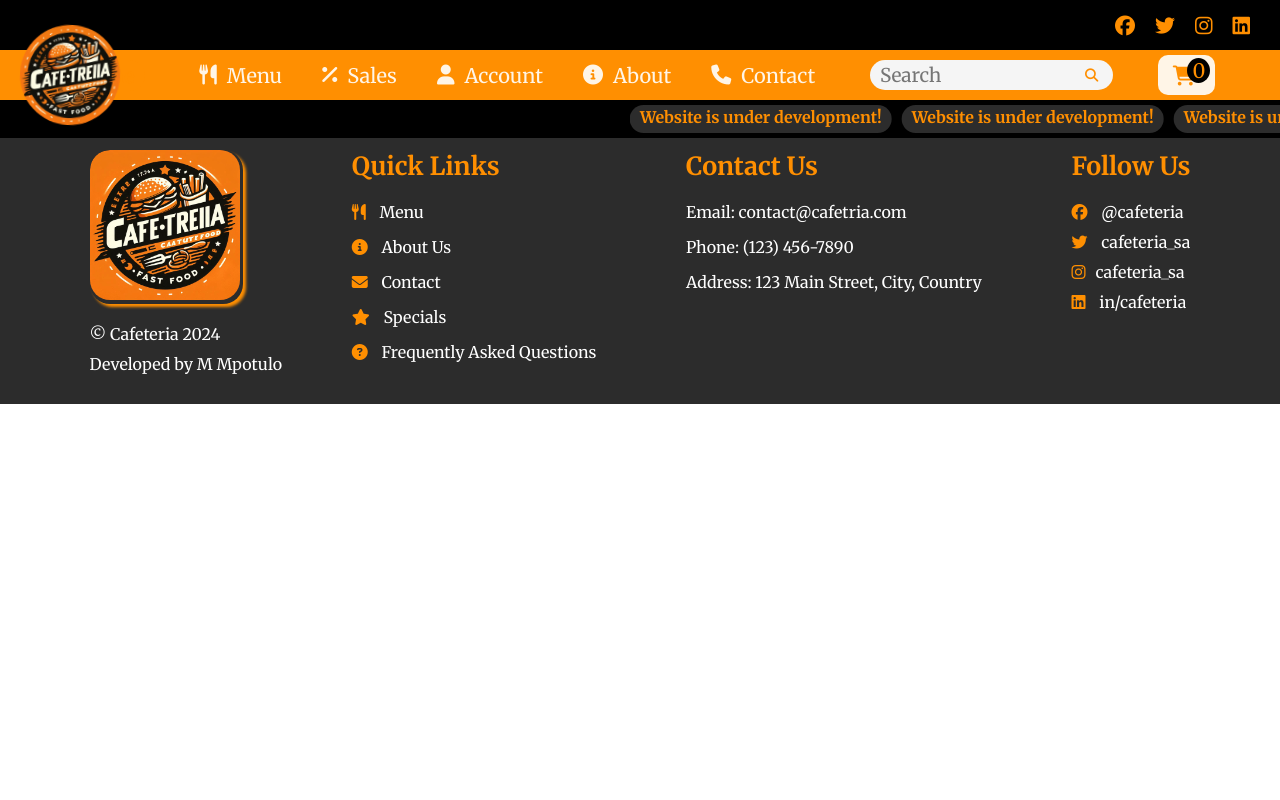
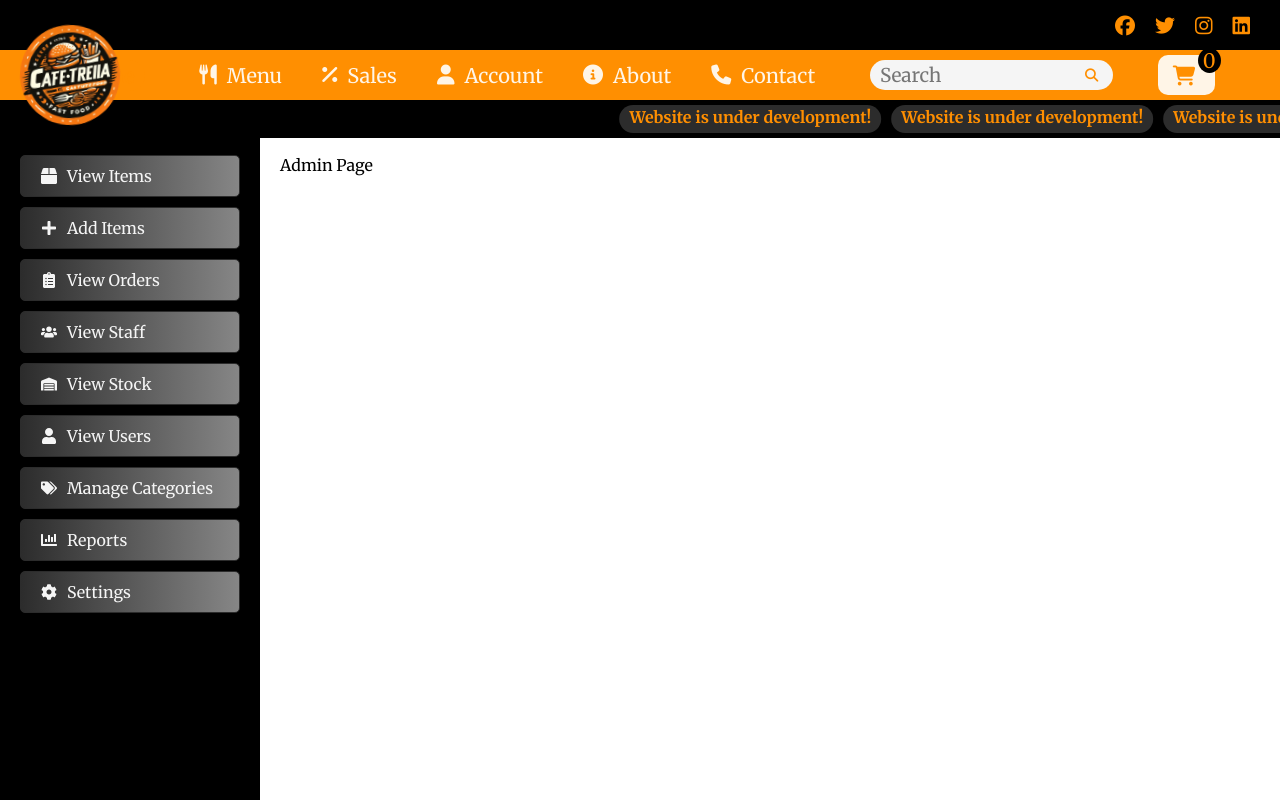
Before and after one commit to mmpotulo28/cafetria, a Next.js app: page /endpoints/admin in a window 1280 px wide. Shown: the top 800 px of the page. Built offline with nearby package versions, Linux system fonts and the light colour scheme.

Commit message:
Refactor package dependencies and add admin layout and sidebar components

```diff
--- a/package.json
+++ b/package.json
@@ -21,13 +21,15 @@
     "next": "^14.2.8",
     "pg": "^8.13.0",
     "react": "^18.3.1",
-    "react-dom": "^18.0.0"
+    "react-dom": "^18.0.0",
+    "react-icons": "^5.3.0"
   },
   "devDependencies": {
     "@types/node": "^20.0.0",
     "@types/pg": "^8.11.10",
     "@types/react": "^18.0.0",
     "@types/react-dom": "^18.0.0",
+    "@types/react-icons": "^2.2.7",
     "typescript": "^5.0.0"
   }
 }
--- /dev/null
+++ b/src/components/AdminLayout/admin-layout.module.css
@@ -0,0 +1,13 @@
+.adminLayout {
+	display: flex;
+	flex-direction: row;
+	height: 100vh;
+	margin-top: 135px;
+}
+
+.mainContent {
+	flex: 1;
+	padding: 20px;
+	background-color: var(--bg-color);
+	overflow-y: auto;
+}
--- /dev/null
+++ b/src/components/AdminLayout/index.tsx
@@ -0,0 +1,18 @@
+import React from "react";
+import styles from "./admin-layout.module.css";
+import AdminSidebar from "../AdminSidebar";
+
+interface AdminLayoutProps {
+	children: React.ReactNode;
+}
+
+const AdminLayout: React.FC<AdminLayoutProps> = ({ children }) => {
+	return (
+		<div className={styles.adminLayout}>
+			<AdminSidebar />
+			<div className={styles.mainContent}>{children}</div>
+		</div>
+	);
+};
+
+export default AdminLayout;
--- /dev/null
+++ b/src/components/AdminSidebar/admin-sidebar.module.css
@@ -0,0 +1,50 @@
+.sidebar {
+	width: 220px;
+	height: 100vh;
+	background-color: black;
+	color: var(--font-color);
+	display: flex;
+	flex-direction: column;
+	padding: 20px;
+}
+
+.sidebarHeader {
+	font-size: 1.5em;
+	margin-bottom: 20px;
+}
+
+.sidebarItem {
+	padding: 10px 20px;
+	cursor: pointer;
+	transition: background-color 0.3s;
+	border-radius: 5px;
+	border: 1px solid var(--forth-color);
+	background: linear-gradient(to right, var(--forth-color), rgb(134, 134, 134));
+	background-color: var(--forth-color);
+	overflow: hidden;
+	transition: all 0.3s ease;
+}
+
+.sidebarItem a {
+	display: flex;
+	align-items: center;
+	color: inherit;
+	gap: 10px;
+}
+
+.sidebarItem:hover {
+	background: linear-gradient(to left, var(--forth-color), rgb(134, 134, 134));
+	border-bottom: 1px solid var(--prim-color);
+}
+
+.sidebarFooter {
+	margin-top: auto;
+	font-size: 0.9em;
+	color: var(--forth-color);
+}
+
+.sidebarList {
+	display: grid;
+	grid-template-columns: 1fr;
+	gap: 10px;
+}
--- /dev/null
+++ b/src/components/AdminSidebar/index.tsx
@@ -0,0 +1,69 @@
+import React from "react";
+import styles from "./admin-sidebar.module.css";
+import {
+	FaBox,
+	FaPlus,
+	FaClipboardList,
+	FaUsers,
+	FaWarehouse,
+	FaUser,
+	FaTags,
+	FaChartBar,
+	FaCog,
+} from "react-icons/fa";
+
+const AdminSidebar: React.FC = () => {
+	return (
+		<div className={styles.sidebar}>
+			<ul className={styles.sidebarList}>
+				<li className={styles.sidebarItem}>
+					<a href="/admin/view-items">
+						<FaBox /> View Items
+					</a>
+				</li>
+				<li className={styles.sidebarItem}>
+					<a href="/admin/add-items">
+						<FaPlus /> Add Items
+					</a>
+				</li>
+				<li className={styles.sidebarItem}>
+					<a href="/admin/view-orders">
+						<FaClipboardList /> View Orders
+					</a>
+				</li>
+				<li className={styles.sidebarItem}>
+					<a href="/admin/view-staff">
+						<FaUsers /> View Staff
+					</a>
+				</li>
+				<li className={styles.sidebarItem}>
+					<a href="/admin/view-stock">
+						<FaWarehouse /> View Stock
+					</a>
+				</li>
+				<li className={styles.sidebarItem}>
+					<a href="/admin/view-users">
+						<FaUser /> View Users
+					</a>
+				</li>
+				<li className={styles.sidebarItem}>
+					<a href="/admin/manage-categories">
+						<FaTags /> Manage Categories
+					</a>
+				</li>
+				<li className={styles.sidebarItem}>
+					<a href="/admin/reports">
+						<FaChartBar /> Reports
+					</a>
+				</li>
+				<li className={styles.sidebarItem}>
+					<a href="/admin/settings">
+						<FaCog /> Settings
+					</a>
+				</li>
+			</ul>
+		</div>
+	);
+};
+
+export default AdminSidebar;
--- a/src/pages/endpoints/admin/index.tsx
+++ b/src/pages/endpoints/admin/index.tsx
@@ -1,7 +1,8 @@
+import AdminLayout from "@/components/AdminLayout";
 import React from "react";
 
 const Page: React.FC = () => {
-	return <>admin only</>;
+	return <AdminLayout>Admin Page</AdminLayout>;
 };
 
 export default Page;
--- a/src/styles/globals.css
+++ b/src/styles/globals.css
@@ -1,10 +1,10 @@
-@import url('https://fonts.googleapis.com/css2?family=Merriweather:ital,wght@0,300;0,400;0,700;0,900;1,300;1,400;1,700;1,900&display=swap');
+@import url("https://fonts.googleapis.com/css2?family=Merriweather:ital,wght@0,300;0,400;0,700;0,900;1,300;1,400;1,700;1,900&display=swap");
 
 * {
 	margin: 0;
 	padding: 0;
 	scroll-behavior: smooth;
-	font-family: 'Merriweather', serif;
+	font-family: "Merriweather", serif;
 }
 
 a {
@@ -497,7 +497,7 @@ main {
 	max-block-size: 87vh;
 	min-block-size: 87vh;
 	min-inline-size: 100%;
-	background-image: url('/images/menu-back.png');
+	background-image: url("/images/menu-back.png");
 }
 
 .embla {
@@ -587,7 +587,7 @@ main {
 	margin: 0;
 	padding: 0;
 	aspect-ratio: 1/1;
-	background-image: url('/images/menu-back.png');
+	background-image: url("/images/menu-back.png");
 	overflow: visible;
 }
 
@@ -621,7 +621,7 @@ main {
 	inline-size: 100%;
 	font-size: 40px;
 	gap: 5px;
-	font-family: Cambria, Cochin, Georgia, Times, 'Times New Roman', serif;
+	font-family: Cambria, Cochin, Georgia, Times, "Times New Roman", serif;
 }
 
 #menu-slider .slider-content .right ul li {
@@ -777,8 +777,7 @@ main {
 	color: var(--prim-color);
 	border-radius: 50%;
 	padding: 0px 5px;
-	inset-block-start: -5px;
-	inset-inline-end: -5px;
+	transform: translate(30px, -40px);
 }
 
 .items-block .item-card .details .buttons button {
```
Also changed, not shown: 1 other file (tests, documents, lock files or other folders).
